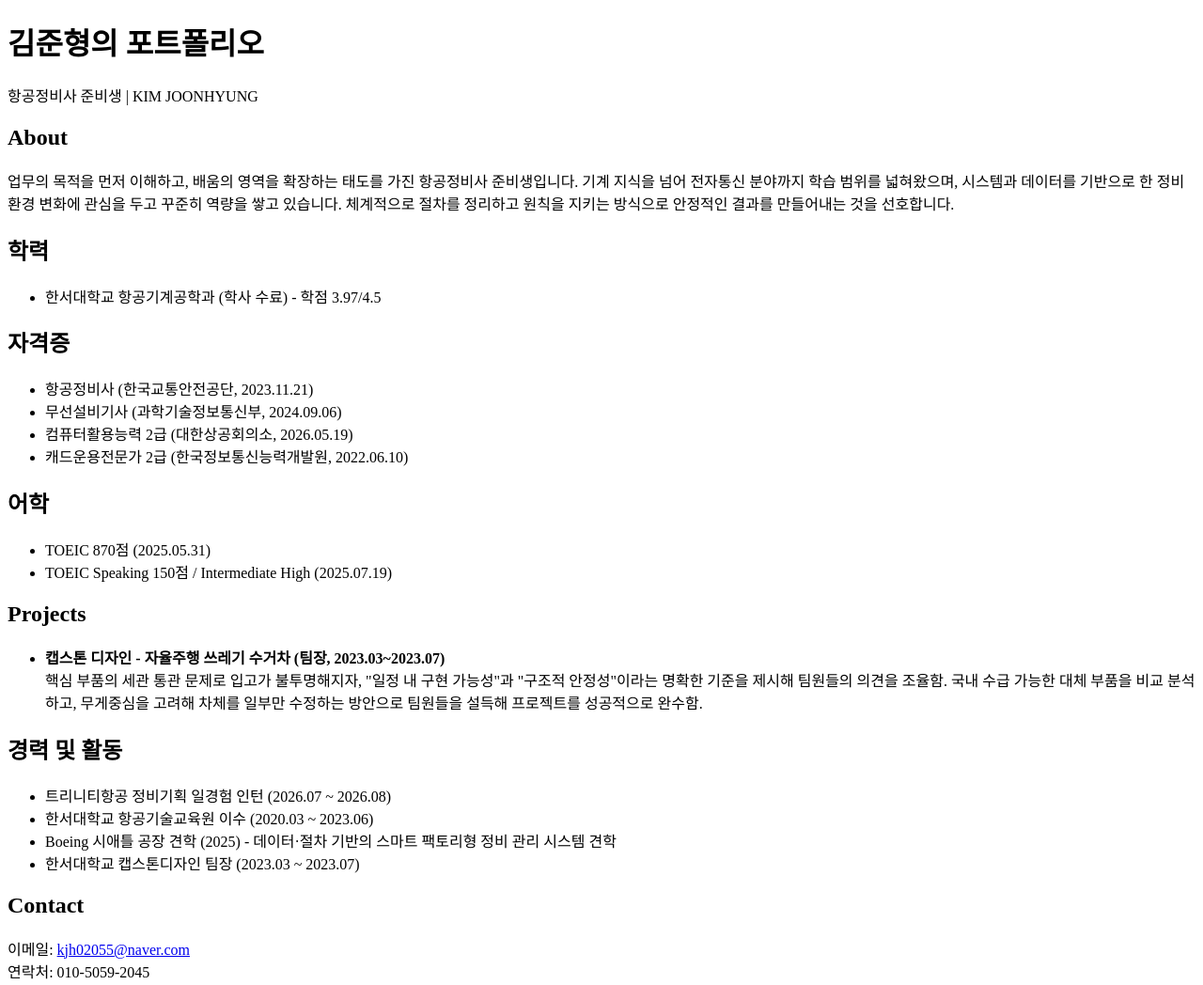
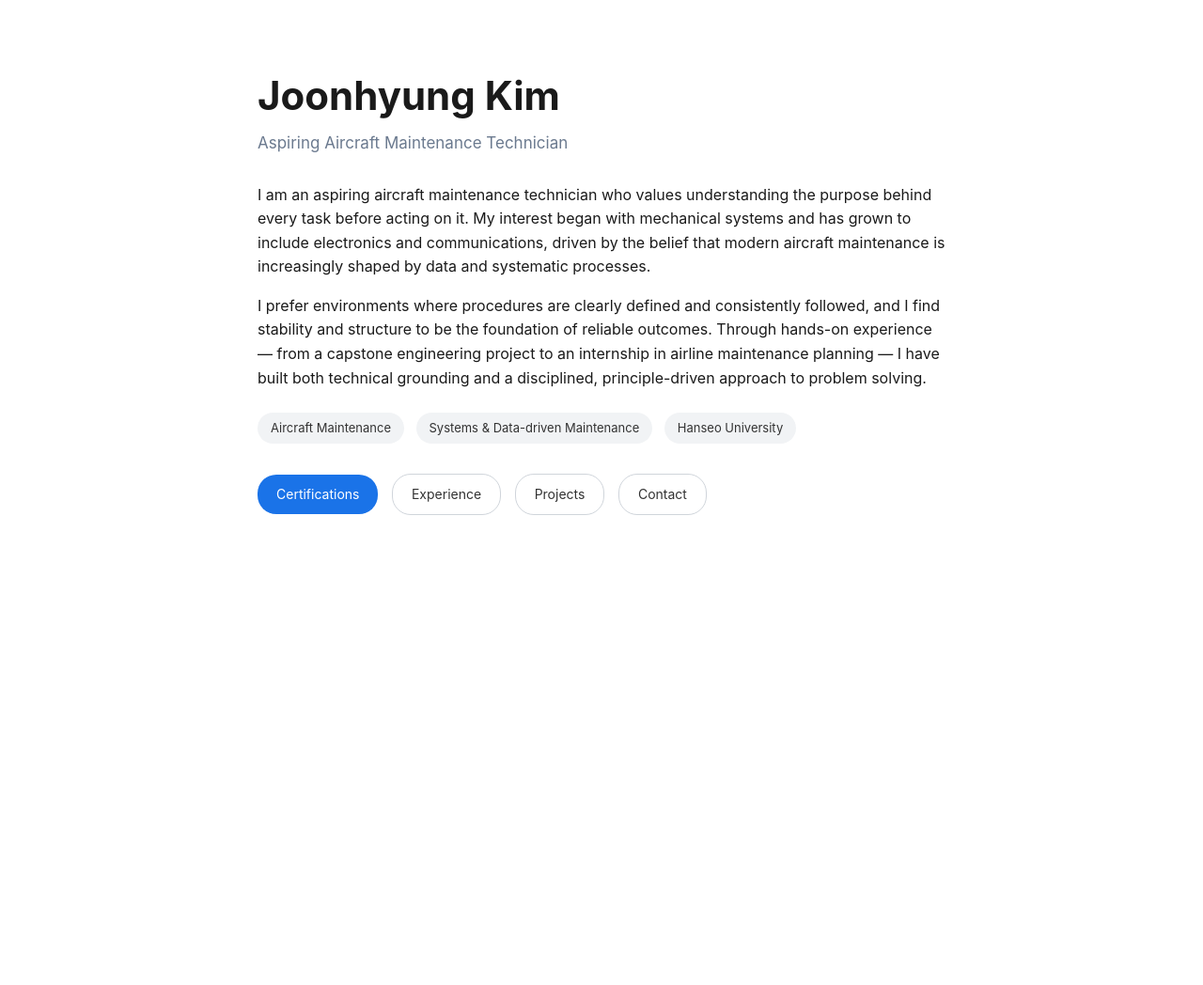
Before and after one commit to JoonHyung-Kim/JoonHyung-Kim.github.io, a plain HTML site: page index.html in a window 1280 px wide. Shown: the whole page at 94% size. After the commit the page ends 800 px from the top, so only its background shows below. Drawn offline with Linux system fonts and the light colour scheme.

Commit message:
다중 페이지 구조로 전환 (Hero + 상세 페이지)

```diff
--- a/index.html
+++ b/index.html
@@ -2,63 +2,46 @@
 <html>
 
 <head>
-    <title>김준형의 포트폴리오</title>
+    <title>Joonhyung Kim | Portfolio</title>
+    <link rel="stylesheet" href="style.css">
 </head>
 
 <body>
-    <h1>김준형의 포트폴리오</h1>
-    <p>항공정비사 준비생 | KIM JOONHYUNG</p>
 
-    <h2>About</h2>
-    <p>
-        업무의 목적을 먼저 이해하고, 배움의 영역을 확장하는 태도를 가진 항공정비사 준비생입니다.
-        기계 지식을 넘어 전자통신 분야까지 학습 범위를 넓혀왔으며,
-        시스템과 데이터를 기반으로 한 정비 환경 변화에 관심을 두고 꾸준히 역량을 쌓고 있습니다.
-        체계적으로 절차를 정리하고 원칙을 지키는 방식으로 안정적인 결과를 만들어내는 것을 선호합니다.
-    </p>
+    <div class="container">
+        <h1 class="hero-name">Joonhyung Kim</h1>
+        <p class="hero-role">Aspiring Aircraft Maintenance Technician</p>
 
-    <h2>학력</h2>
-    <ul>
-        <li>한서대학교 항공기계공학과 (학사 수료) - 학점 3.97/4.5</li>
-    </ul>
+        <div class="bio">
+            <p>
+                I am an aspiring aircraft maintenance technician who values understanding
+                the purpose behind every task before acting on it. My interest began with
+                mechanical systems and has grown to include electronics and communications,
+                driven by the belief that modern aircraft maintenance is increasingly shaped
+                by data and systematic processes.
+            </p>
+            <p>
+                I prefer environments where procedures are clearly defined and consistently
+                followed, and I find stability and structure to be the foundation of reliable
+                outcomes. Through hands-on experience — from a capstone engineering project to
+                an internship in airline maintenance planning — I have built both technical
+                grounding and a disciplined, principle-driven approach to problem solving.
+            </p>
+        </div>
 
-    <h2>자격증</h2>
-    <ul>
-        <li>항공정비사 (한국교통안전공단, 2023.11.21)</li>
-        <li>무선설비기사 (과학기술정보통신부, 2024.09.06)</li>
-        <li>컴퓨터활용능력 2급 (대한상공회의소, 2026.05.19)</li>
-        <li>캐드운용전문가 2급 (한국정보통신능력개발원, 2022.06.10)</li>
-    </ul>
+        <div class="tags">
+            <span class="tag">Aircraft Maintenance</span>
+            <span class="tag">Systems & Data-driven Maintenance</span>
+            <span class="tag">Hanseo University</span>
+        </div>
 
-    <h2>어학</h2>
-    <ul>
-        <li>TOEIC 870점 (2025.05.31)</li>
-        <li>TOEIC Speaking 150점 / Intermediate High (2025.07.19)</li>
-    </ul>
-
-    <h2>Projects</h2>
-    <ul>
-        <li>
-            <strong>캡스톤 디자인 - 자율주행 쓰레기 수거차 (팀장, 2023.03~2023.07)</strong><br>
-            핵심 부품의 세관 통관 문제로 입고가 불투명해지자, "일정 내 구현 가능성"과 "구조적 안정성"이라는
-            명확한 기준을 제시해 팀원들의 의견을 조율함. 국내 수급 가능한 대체 부품을 비교 분석하고,
-            무게중심을 고려해 차체를 일부만 수정하는 방안으로 팀원들을 설득해 프로젝트를 성공적으로 완수함.
-        </li>
-    </ul>
-
-    <h2>경력 및 활동</h2>
-    <ul>
-        <li>트리니티항공 정비기획 일경험 인턴 (2026.07 ~ 2026.08)</li>
-        <li>한서대학교 항공기술교육원 이수 (2020.03 ~ 2023.06)</li>
-        <li>Boeing 시애틀 공장 견학 (2025) - 데이터·절차 기반의 스마트 팩토리형 정비 관리 시스템 견학</li>
-        <li>한서대학교 캡스톤디자인 팀장 (2023.03 ~ 2023.07)</li>
-    </ul>
-
-    <h2>Contact</h2>
-    <p>
-        이메일: <a href="mailto:kjh02055@naver.com">kjh02055@naver.com</a><br>
-        연락처: 010-5059-2045
-    </p>
+        <div class="buttons">
+            <a href="certifications.html" class="btn btn-primary">Certifications</a>
+            <a href="experience.html" class="btn btn-outline">Experience</a>
+            <a href="projects.html" class="btn btn-outline">Projects</a>
+            <a href="contact.html" class="btn btn-outline">Contact</a>
+        </div>
+    </div>
 
 </body>
 
--- /dev/null
+++ b/style.css
@@ -0,0 +1,134 @@
+* {
+    box-sizing: border-box;
+}
+
+body {
+    font-family: -apple-system, "Helvetica Neue", "Apple SD Gothic Neo", "맑은 고딕", sans-serif;
+    background-color: #ffffff;
+    color: #1a1a1a;
+    margin: 0;
+    line-height: 1.6;
+}
+
+.container {
+    max-width: 780px;
+    margin: 0 auto;
+    padding: 40px 24px 80px;
+}
+
+/* 상단 네비게이션 */
+.navbar {
+    display: flex;
+    justify-content: space-between;
+    align-items: center;
+    max-width: 780px;
+    margin: 0 auto;
+    padding: 24px;
+}
+
+.navbar .name {
+    font-weight: 700;
+    text-decoration: none;
+    color: #1a1a1a;
+    font-size: 16px;
+}
+
+.navbar .nav-links a {
+    margin-left: 24px;
+    text-decoration: none;
+    color: #444;
+    font-size: 15px;
+}
+
+.navbar .nav-links a:hover {
+    color: #1a73e8;
+}
+
+/* Hero (첫 페이지) */
+h1.hero-name {
+    font-size: 42px;
+    margin-bottom: 4px;
+}
+
+.hero-role {
+    color: #6b7a8f;
+    font-size: 17px;
+    margin-top: 0;
+    margin-bottom: 28px;
+}
+
+.bio p {
+    font-size: 16px;
+    margin-bottom: 16px;
+}
+
+/* 태그 필 */
+.tags {
+    margin: 24px 0;
+}
+
+.tag {
+    display: inline-block;
+    background-color: #f1f3f5;
+    color: #333;
+    padding: 6px 14px;
+    border-radius: 20px;
+    font-size: 13px;
+    margin-right: 8px;
+    margin-bottom: 8px;
+}
+
+/* 버튼 */
+.buttons {
+    margin-top: 20px;
+}
+
+.btn {
+    display: inline-block;
+    padding: 10px 20px;
+    border-radius: 20px;
+    text-decoration: none;
+    font-size: 14px;
+    margin-right: 10px;
+    margin-bottom: 10px;
+}
+
+.btn-primary {
+    background-color: #1a73e8;
+    color: white;
+}
+
+.btn-outline {
+    border: 1px solid #d0d5db;
+    color: #333;
+}
+
+.btn:hover {
+    opacity: 0.85;
+}
+
+/* 상세 페이지 */
+h2 {
+    font-size: 22px;
+    margin-top: 40px;
+    margin-bottom: 12px;
+}
+
+.entry {
+    margin-bottom: 20px;
+}
+
+.entry-title {
+    font-weight: 700;
+    margin-bottom: 4px;
+}
+
+.entry-meta {
+    color: #6b7a8f;
+    font-size: 14px;
+    margin-bottom: 6px;
+}
+
+ul {
+    padding-left: 20px;
+}
```
Also changed, not shown: certifications.html (added, +42 -0 lines), contact.html (added, +29 -0 lines), experience.html (added, +49 -0 lines), projects.html (added, +32 -0 lines).
